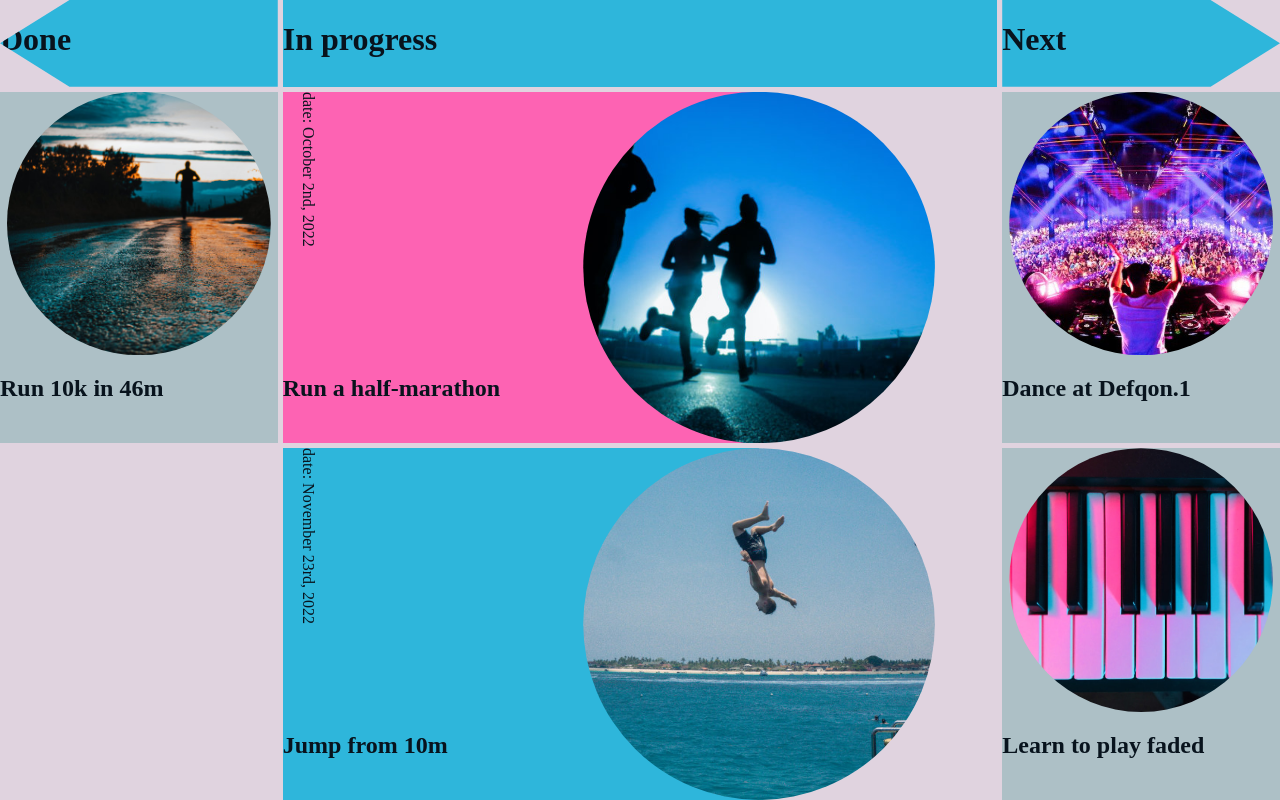
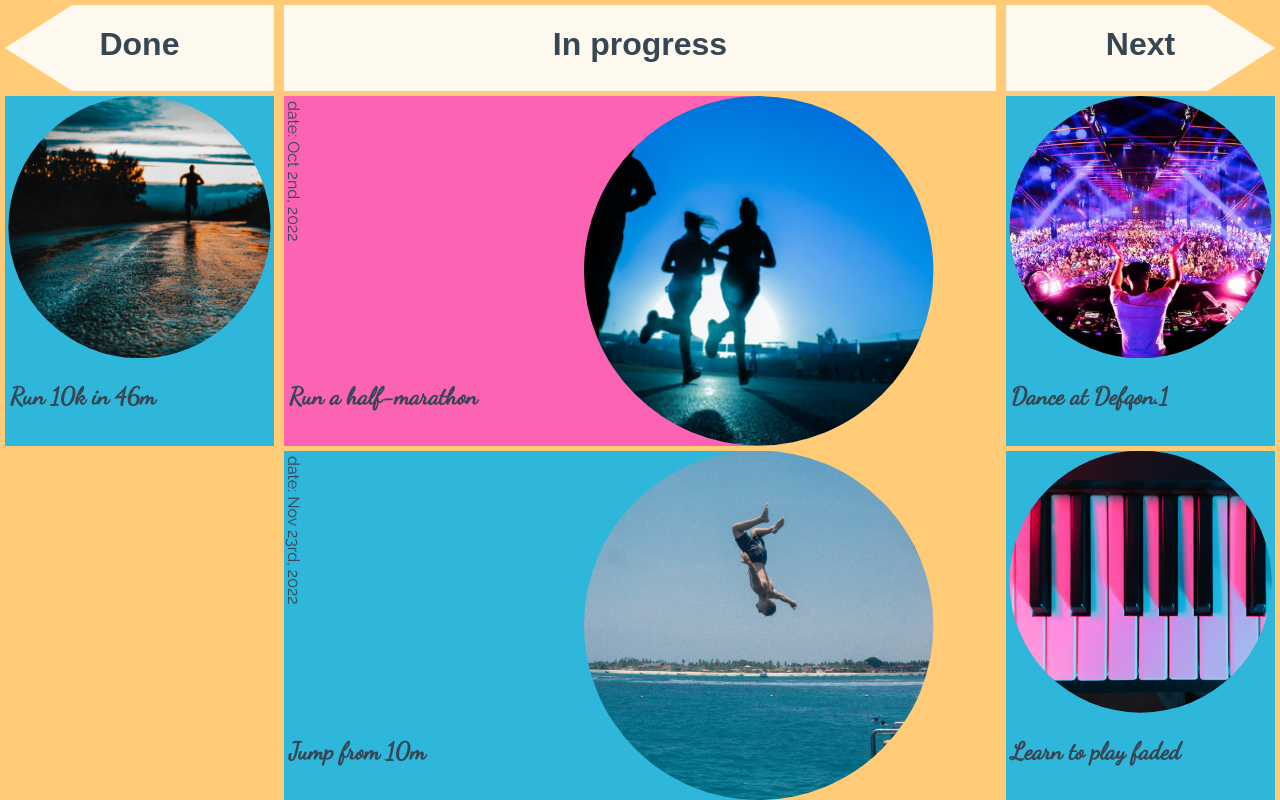
Before and after one commit to kasitmp/fourth-layout, a plain HTML site: page index.html in a window 1280 px wide. Drawn offline with Linux system fonts and the light colour scheme; a web font is replaced by a local one.

Commit message:
Adding font and change colors

```diff
--- a/index.html
+++ b/index.html
@@ -4,6 +4,9 @@
   <meta charset="UTF-8">
   <meta http-equiv="X-UA-Compatible" content="IE=edge">
   <meta name="viewport" content="width=device-width, initial-scale=1.0">
+  <link rel="preconnect" href="https://fonts.googleapis.com">
+<link rel="preconnect" href="https://fonts.gstatic.com" crossorigin>
+<link href="https://fonts.googleapis.com/css2?family=Dancing+Script&family=Raleway&family=Sansita&display=swap" rel="stylesheet">
   <link rel="stylesheet" href="normalize.css">
   <link rel="stylesheet" href="style.css">
   <title>Document</title>
@@ -28,7 +31,7 @@
     <div class="content1">
       <div class="background"></div>
       <div class="date">
-        <p>date: October 2nd, 2022</p>
+        <p>date: Oct 2nd, 2022</p>
       </div>
       <div class="image"></div>
       <div class="text">
@@ -38,7 +41,7 @@
     <div class="content2">
       <div class="background"></div>
       <div class="date">
-        <p>date: November 23rd, 2022</p>
+        <p>date: Nov 23rd, 2022</p>
       </div>
       <div class="image"></div>
       <div class="text">
--- a/style.css
+++ b/style.css
@@ -1,36 +1,61 @@
+
+h1 {
+  font-family: 'Sansita', sans-serif;
+  color: #364652;
+}
+
+h2 {
+  font-family: 'Dancing Script', cursive;
+  color: #364652;
+  font-size: 1.5rem;
+}
+
+p {
+  font-family: 'Raleway', sans-serif;
+  color: #364652;
+  margin: 0
+}
+
+.text {
+  padding: 5px;
+}
+
 .parent {
-  width: 100vw;
-  height: 100vh;
+  padding: 5px 5px 0 5px;
+  height: calc(100vh - 5px);
   display: grid;
   grid-template-columns: 2fr repeat(5, 1fr) 2fr;
   grid-template-rows: 1fr repeat(4, 2fr);
-  grid-column-gap: 5px;
+  grid-column-gap: 10px;
   grid-row-gap: 5px;
-  background-color: #E0D3Df;
-  color: #08131D;
+  background-color: #FFCB77;
   }
 
   .navLeft {
     grid-area: 1 / 1 / 2 / 2;
-    background-color: #2EB6DB;
+    background-color: #FEF9EF;
     clip-path: polygon(25% 0%, 100% 0%, 100% 100%, 25% 100%, 0% 50%);
+    text-align: center;
   }
+
 
   .navCenter {
     grid-area: 1 / 2 / 2 / 7;
-    background-color: #2EB6DB
+    background-color: #FEF9EF;
+    text-align: center;
   }
 
   .navRight {
     grid-area: 1 / 7 / 2 / 8;
-    background-color: #2EB6DB ;
+    background-color: #FEF9EF ;
     clip-path: polygon(0% 0%, 75% 0%, 100% 50%, 75% 100%, 0% 100%);
+    text-align: center;
   }
 
   .leftCol1 {
     grid-area: 2 / 1 / 4 / 2;
     display: grid;
-    background-color: #ADC0C6;
+    background-color: #2EB6DB;
     grid-template-columns: 1fr;
     grid-template-rows: 3fr 1fr;
   }
@@ -60,12 +85,13 @@
 
   .content1 > .date {
     grid-area: 1 / 1 / 2 / 1;
-    padding: 0 0 0 0;
     writing-mode: vertical-lr;
+    padding-top: 5px;
   }
 
   .content1 > .text {
     grid-area: 2 / 1 / 2 / 4;
+    padding-left: 5px;
   }
 
   .content1 > .image {
@@ -89,7 +115,7 @@
 
   .content2 > .date {
     grid-area: 1 / 1 / 2 / 1;
-    padding: 0 0 0 0;
+    padding-top: 5px;
     writing-mode: vertical-lr;
   }
 
@@ -108,7 +134,7 @@
   .rightCol1 {
     grid-area: 2 / 7 / 4 / 8;
     display: grid;
-    background-color: #ADC0C6;
+    background-color: #2EB6DB;
     grid-template-columns: 1fr;
     grid-template-rows: 3fr 1fr;
   }
@@ -128,7 +154,7 @@
   .rightCol2 {
     grid-area: 4 / 7 / 6 / 8;
     display: grid;
-    background-color: #ADC0C6;
+    background-color: #2EB6DB;
     grid-template-columns: 1fr;
     grid-template-rows: 3fr 1fr;
   }
```
